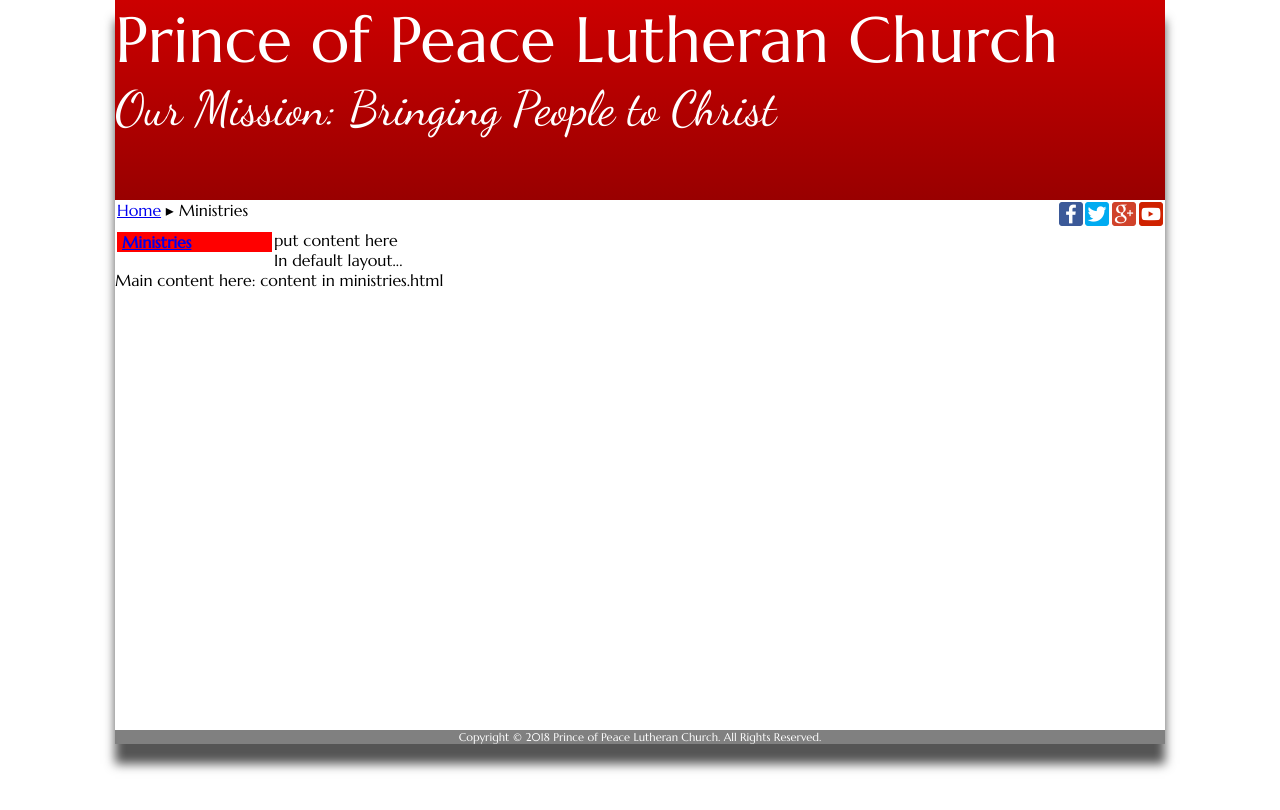
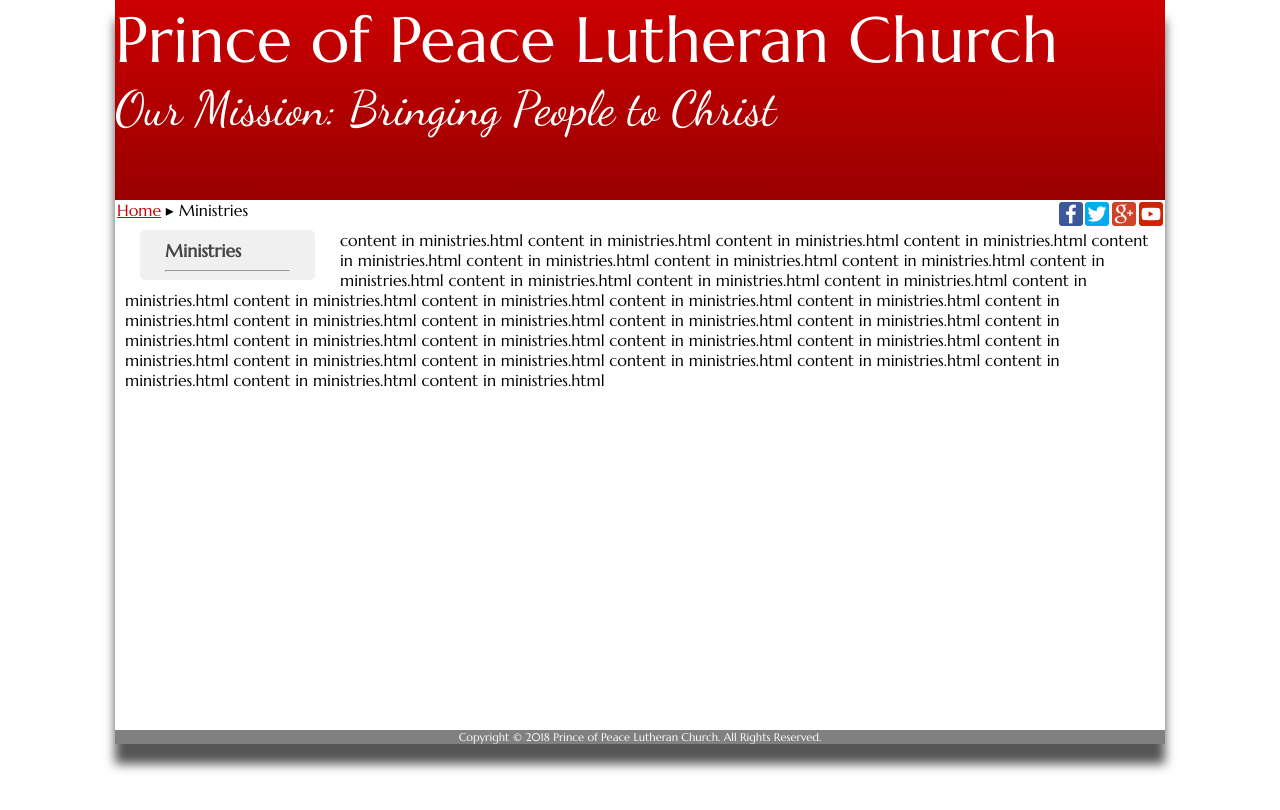
Before and after one commit to weslowsk/princeofpeace, a Jekyll site: the page built from ministries.html, in a window 1280 px wide. Shown: the top 810 px of the page. Built offline with Jekyll 4.4.1, drawn with Linux system fonts in a browser that asks for light colours.

Commit message:
building template

```diff
--- a/_layouts/default.html
+++ b/_layouts/default.html
@@ -12,20 +12,18 @@
             <div id="nav">
               {% for page_var in site.pages %}
                 {% if page_var.title %}
-                  <a href="{{site.baseurl}}{{page_var.url}}"{% if page.url == page_var.url %} class="active"{% endif %}>{{page_var.title}}</a><br/>
+                  <a href="{{site.baseurl}}{{page_var.url}}"{% if page.url == page_var.url %} class="active"{% endif %}>{{page_var.title}}</a><br/><hr/>
                 {% endif %}
               {% endfor %}
 
               {% assign pdf_files = site.static_files | where: "extname", ".pdf" %}
               {% for file in pdf_files %}
-                <a target="{{ file.basename }}" href="{{site.baseurl}}{{file.path}}">{{ file.basename }}</a><br/>
+                <a target="{{ file.basename }}" href="{{site.baseurl}}{{file.path}}">{{ file.basename }}</a><br/><hr/>
               {% endfor %}
 
 
             </div>
-            <p>put content here </p>
-            In default layout...<br/>
-            Main content here: {{ content }}
+            <p>{{ content }}</p>
         </div>
 
     {% include footer.html %}
--- a/_sass/_layout.scss
+++ b/_sass/_layout.scss
@@ -4,6 +4,14 @@ body {
     background: white;
     // removes any margin for the browser window
     margin: 0;
+}
+
+a {
+    color: #c00
+}
+
+p {
+    padding-left: 10px;
 }
 
 #full-page {
@@ -71,17 +79,34 @@ header h2 {
 
 #nav {
     float: left;
-    min-width: 150px;
+    min-width: 125px;
     max-width: 33%;
     // height: 150px;
-    margin: 2px;
-    background-color: #ff0000;
-    padding-left: 5px;
+    margin-left: 25px;
+    margin-right: 25px;
+    background-color: rgba(240, 240, 240, 1);
+    padding-left: 25px;
+    padding-right: 25px;
+    padding-top: 10px;
+    border-radius: 5px;
+}
+
+#nav a {
+    text-decoration-line: none;
+    text-decoration: none;
+    font-size: 1.1em;
+    color: #444;
 }
 
 #nav a.active {
     font-weight: bold;
 }
+
+#nav a:hover {
+    color: #c00
+}
+
+
 
 footer {
     background: grey;
--- a/ministries.html
+++ b/ministries.html
@@ -5,3 +5,39 @@ title: Ministries
 ---
 
 content in ministries.html
+
+content in ministries.html
+content in ministries.html
+content in ministries.html
+content in ministries.html
+content in ministries.html
+content in ministries.html
+content in ministries.html
+content in ministries.html
+content in ministries.html
+content in ministries.html
+content in ministries.html
+content in ministries.html
+content in ministries.html
+content in ministries.html
+content in ministries.html
+content in ministries.html
+content in ministries.html
+
+content in ministries.html
+content in ministries.html
+content in ministries.html
+content in ministries.html
+content in ministries.html
+content in ministries.html
+content in ministries.html
+content in ministries.html
+content in ministries.html
+content in ministries.html
+content in ministries.html
+content in ministries.html
+content in ministries.html
+content in ministries.html
+content in ministries.html
+content in ministries.html
+content in ministries.html
```
